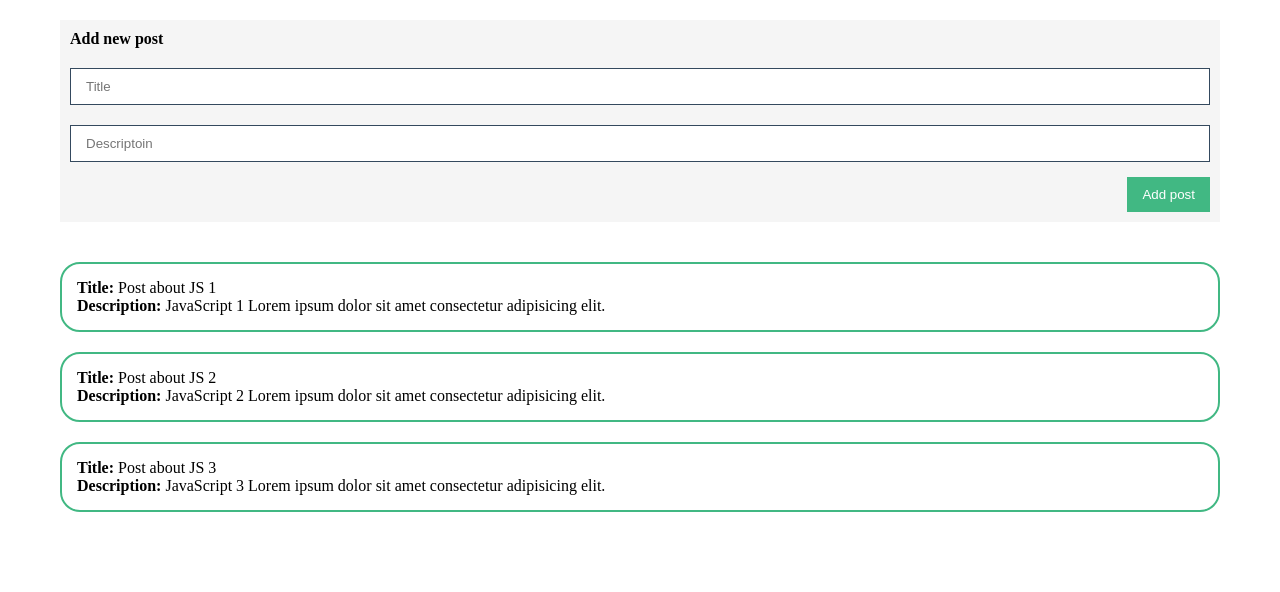
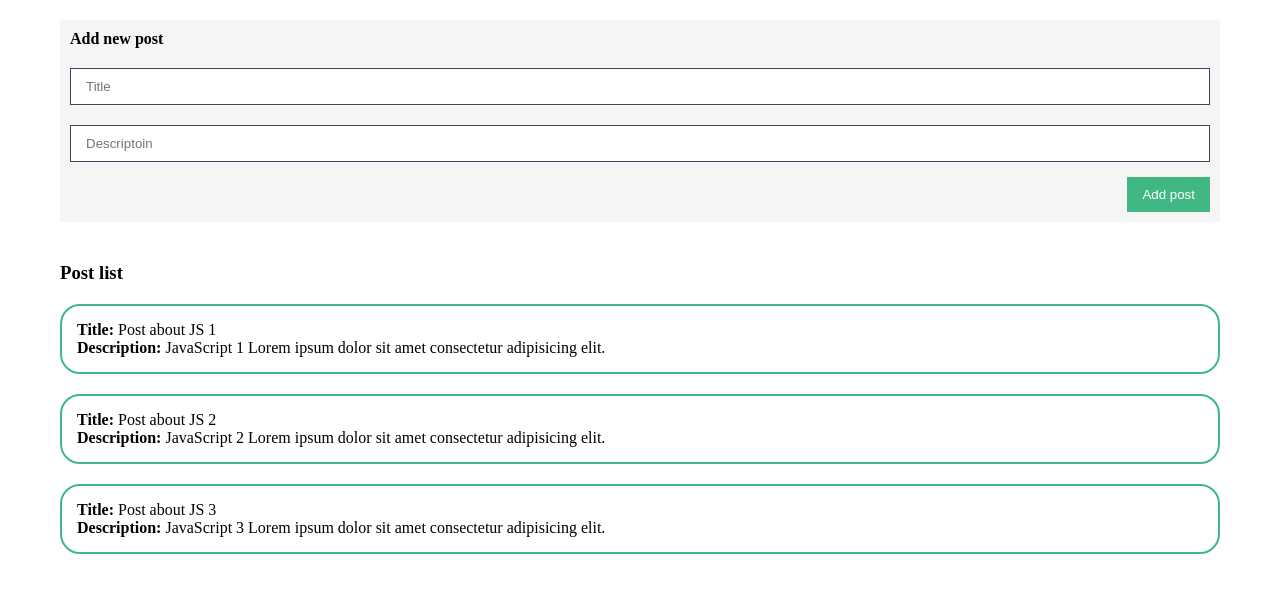
Before and after one commit to Khoroshavin/vue_start, a Vue app: page / in a window 1280 px wide. Shown: the top 592 px of the page. Built offline with nearby package versions, Linux system fonts and the light colour scheme.

Commit message:
add component postItem & emit

```diff
--- a/src/components/PostItem.vue
+++ b/src/components/PostItem.vue
@@ -1,12 +1,18 @@
 <template>
-  <div>
-
+  <div class="post">
+    <div><strong>Title: </strong>{{ post.title }}</div>
+    <div><strong>Description: </strong>{{ post.description }}</div>
   </div>
 </template>
 
 <script>
   export default {
-
+    props: {
+      post: {
+        type: Object,
+        required: true,
+      }
+    },
   }
 </script>
 
--- a/src/components/PostList.vue
+++ b/src/components/PostList.vue
@@ -1,12 +1,18 @@
 <template>
-  <div class="post" v-for="post in posts">
-    <div><strong>Title: </strong>{{ post.title }}</div>
-    <div><strong>Description: </strong>{{ post.description }}</div>
+  <div>
+    <h3>Post list</h3>
+    <post-item
+      v-for="post in posts"
+      :post="post"
+    />
   </div>
+
 </template>
 
 <script>
+import PostItem from './PostItem.vue'
   export default {
+  components: { PostItem },
     props: {
       posts: {
         type: Array,
```
